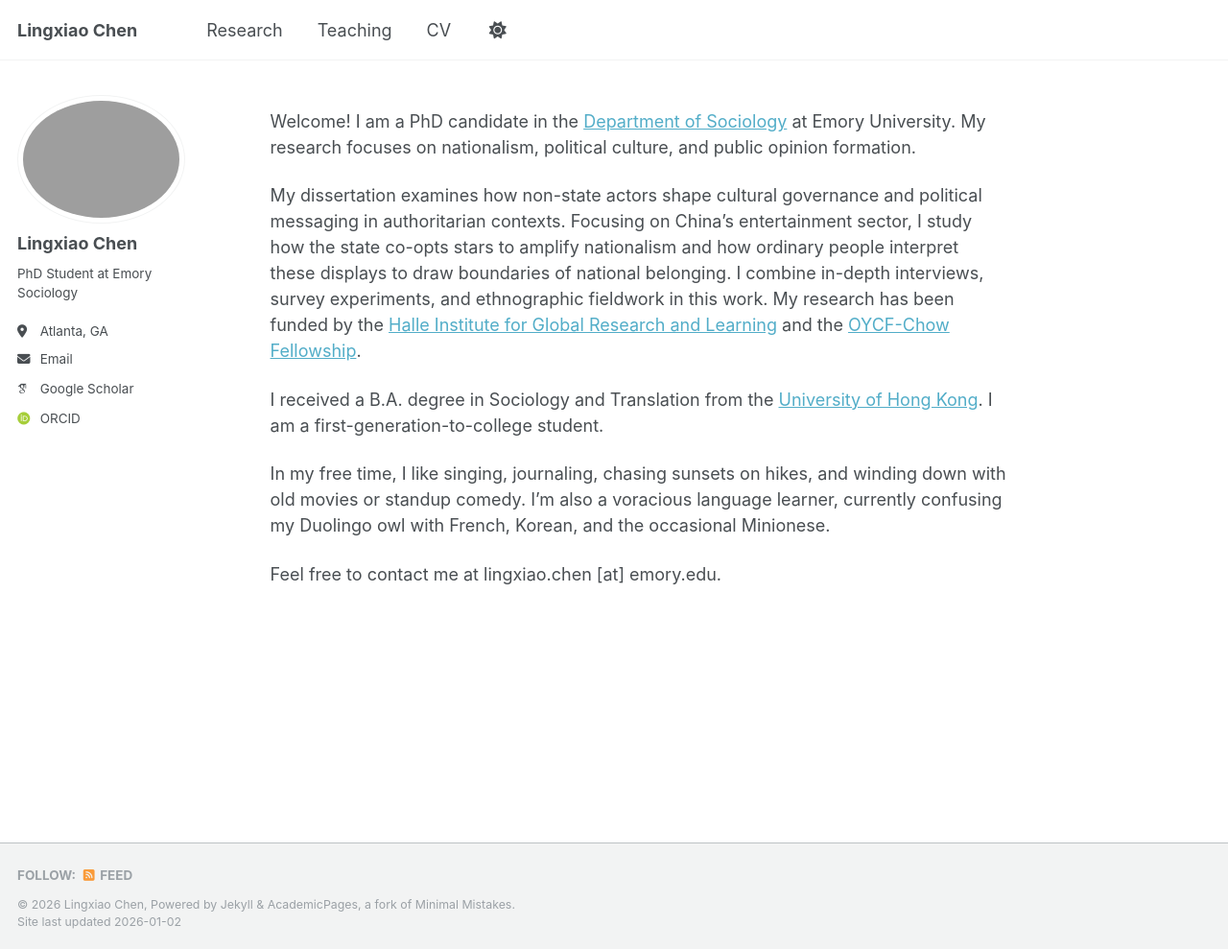
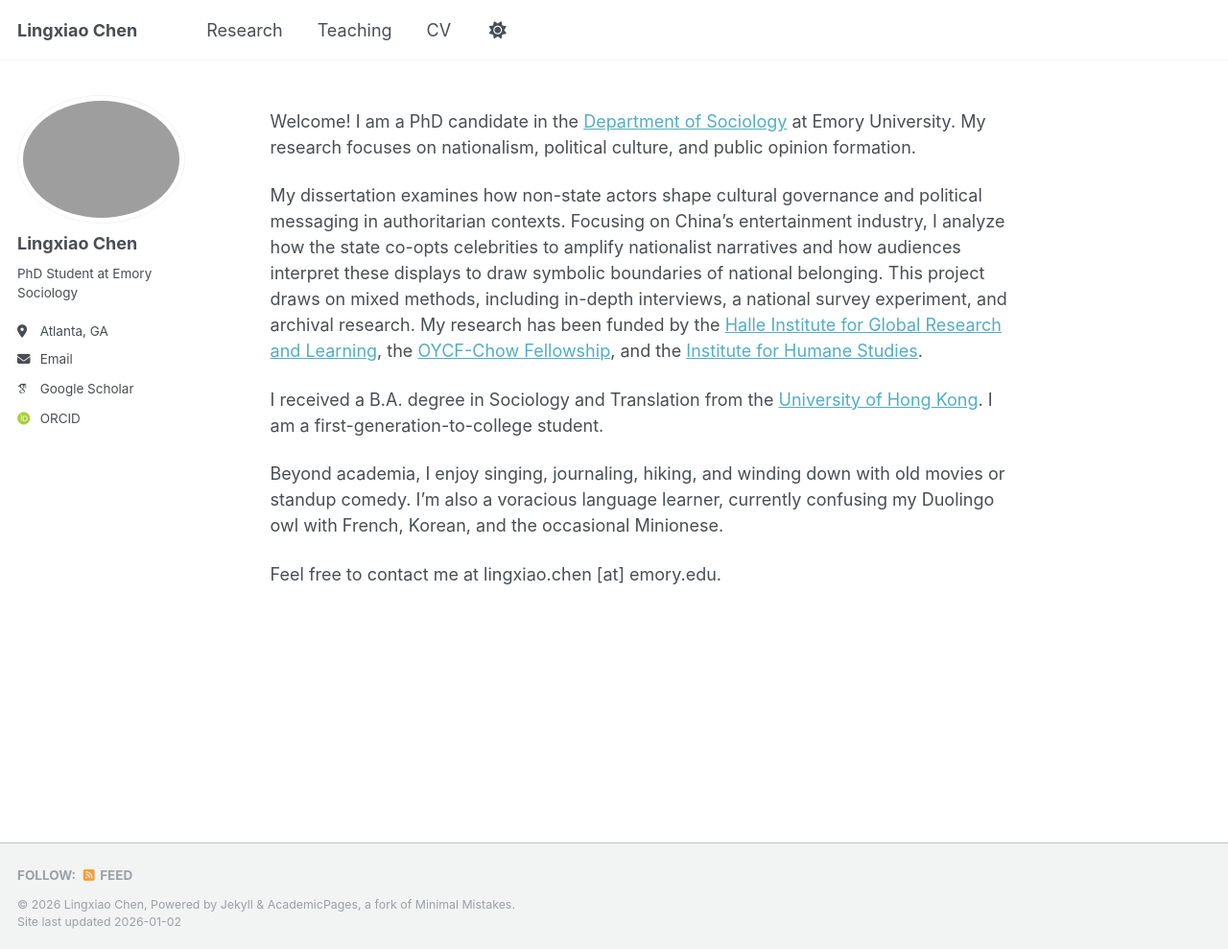
Before and after one commit to ling-xiao-chen/ling-xiao-chen.github.io, a Jekyll site: the page built from _pages/about.md, in a window 1280 px wide and 989 px high. Shown: the whole window at 96% size. Built offline with Jekyll 4.4.1, drawn with Linux system fonts in a browser that asks for light colours; some web fonts are replaced.

Commit message:
Update about.md

```diff
--- a/_pages/about.md
+++ b/_pages/about.md
@@ -9,10 +9,10 @@ redirect_from:
 
 Welcome! I am a PhD candidate in the [Department of Sociology](https://sociology.emory.edu/) at Emory University. My research focuses on nationalism, political culture, and public opinion formation.
 
-My dissertation examines how non-state actors shape cultural governance and political messaging in authoritarian contexts. Focusing on China’s entertainment sector, I study how the state co-opts stars to amplify nationalism and how ordinary people interpret these displays to draw boundaries of national belonging. I combine in-depth interviews, survey experiments, and ethnographic fieldwork in this work. My research has been funded by the [Halle Institute for Global Research and Learning](https://halle.emory.edu/students/graduateglobalresearchfellows.html) and the [OYCF-Chow Fellowship](https://oycf.net/bulletin).
+My dissertation examines how non-state actors shape cultural governance and political messaging in authoritarian contexts. Focusing on China’s entertainment industry, I analyze how the state co-opts celebrities to amplify nationalist narratives and how audiences interpret these displays to draw symbolic boundaries of national belonging. This project draws on mixed methods, including in-depth interviews, a national survey experiment, and archival research. My research has been funded by the [Halle Institute for Global Research and Learning](https://halle.emory.edu/students/graduateglobalresearchfellows.html), the [OYCF-Chow Fellowship](https://oycf.net/bulletin), and the [Institute for Humane Studies](https://www.theihs.org/funding-opportunities/humane-studies-fellowship/).
 
 I received a B.A. degree in Sociology and Translation from the [University of Hong Kong](https://sociology.hku.hk/). I am a first-generation-to-college student.
 
-In my free time, I like singing, journaling, chasing sunsets on hikes, and winding down with old movies or standup comedy. I’m also a voracious language learner, currently confusing my Duolingo owl with French, Korean, and the occasional Minionese.
+Beyond academia, I enjoy singing, journaling, hiking, and winding down with old movies or standup comedy. I’m also a voracious language learner, currently confusing my Duolingo owl with French, Korean, and the occasional Minionese.
 
 Feel free to contact me at lingxiao.chen \[at\] emory.edu.
```
